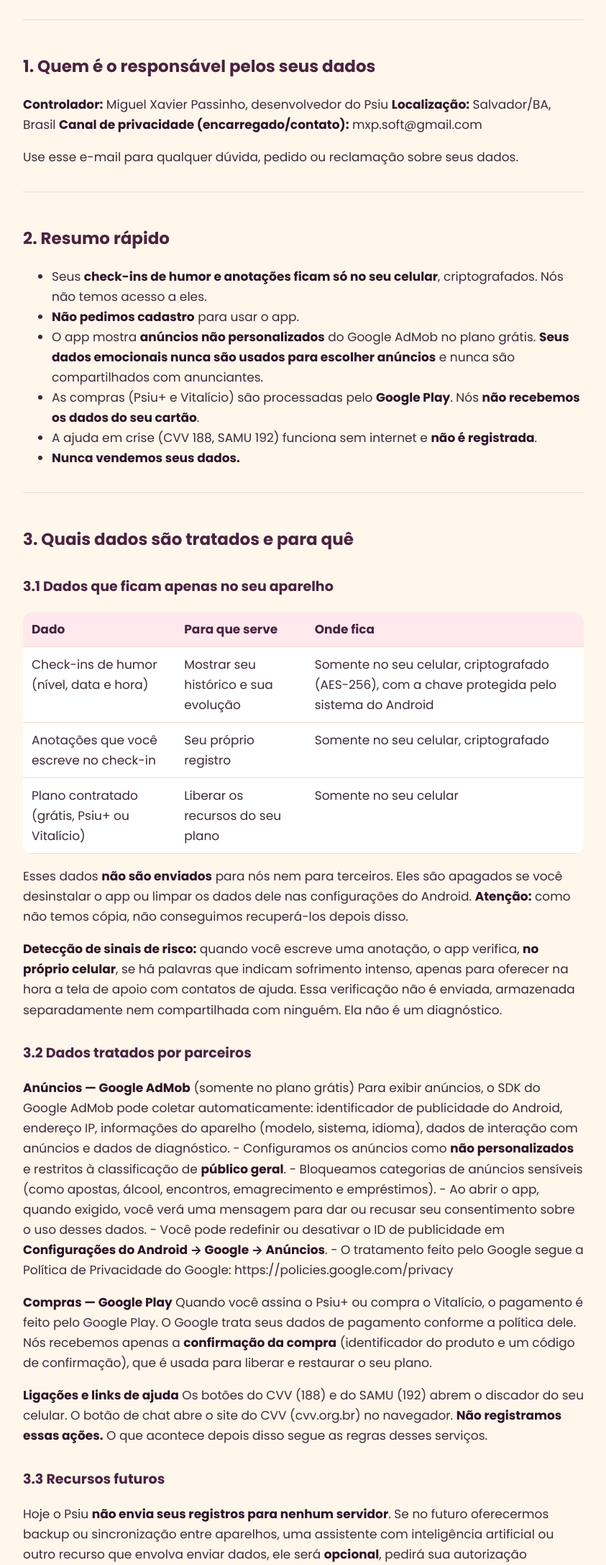
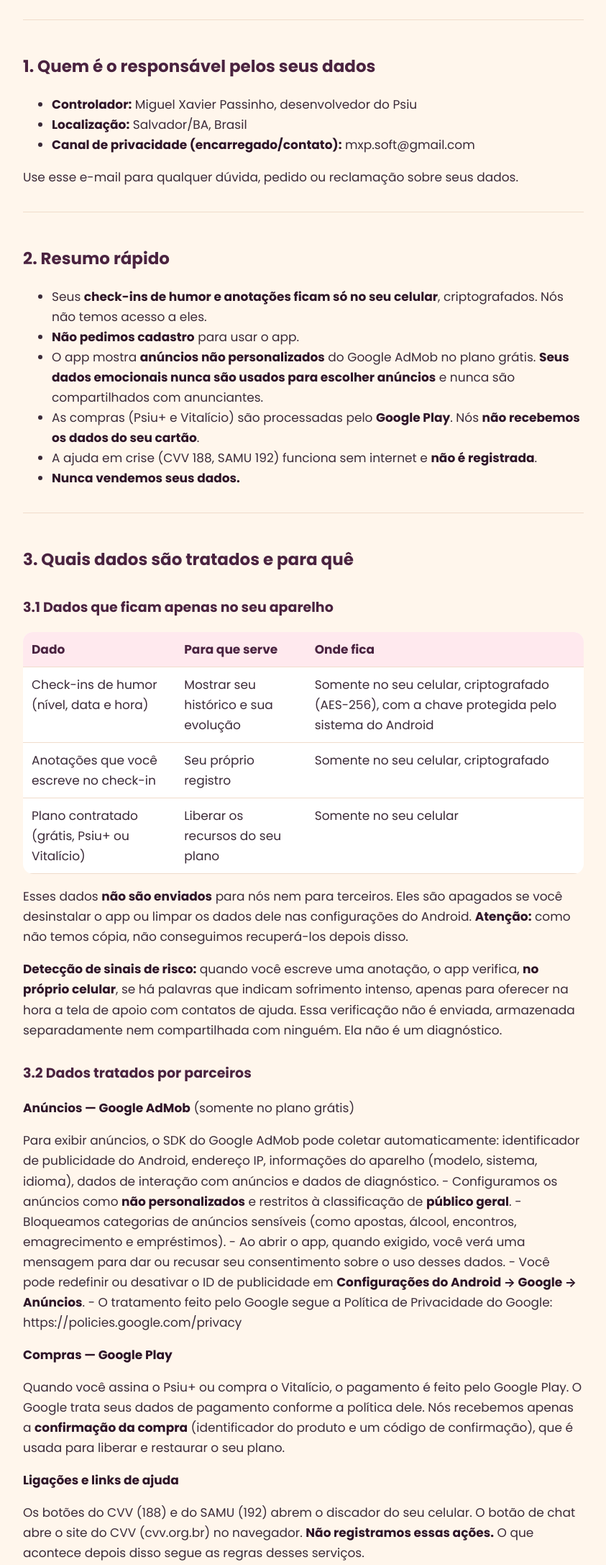
Before and after one commit to miguelpassinho/miguelpassinho.github.io, a plain HTML site: page psiu/privacidade.html in a window 1280 px wide. Shown: the part 460-2634 px from the top of the page at 72% size, without its empty margins (218-1061 px from the left). Drawn offline with Linux system fonts and the light colour scheme.

Commit message:
docs: política com quebras de linha corrigidas
Co-Authored-By: Claude Opus 5.5 <noreply@anthropic.com>
Claude-Session: https://claude.ai/code/session_01KwT6PbJWTwnWbEWpt5mo85

```diff
--- a/psiu/privacidade.html
+++ b/psiu/privacidade.html
@@ -38,9 +38,11 @@ footer{text-align:center;font-size:14px;color:#6B5566;padding:24px}
 <p>Esta Política explica, em linguagem simples, quais dados são tratados, por quê, com quem são compartilhados e quais são os seus direitos, conforme a Lei Geral de Proteção de Dados (Lei nº 13.709/2018 — LGPD).</p>
 <hr />
 <h2>1. Quem é o responsável pelos seus dados</h2>
-<p><strong>Controlador:</strong> Miguel Xavier Passinho, desenvolvedor do Psiu
-<strong>Localização:</strong> Salvador/BA, Brasil
-<strong>Canal de privacidade (encarregado/contato):</strong> mxp.soft@gmail.com</p>
+<ul>
+<li><strong>Controlador:</strong> Miguel Xavier Passinho, desenvolvedor do Psiu</li>
+<li><strong>Localização:</strong> Salvador/BA, Brasil</li>
+<li><strong>Canal de privacidade (encarregado/contato):</strong> mxp.soft@gmail.com</li>
+</ul>
 <p>Use esse e-mail para qualquer dúvida, pedido ou reclamação sobre seus dados.</p>
 <hr />
 <h2>2. Resumo rápido</h2>
@@ -84,17 +86,17 @@ footer{text-align:center;font-size:14px;color:#6B5566;padding:24px}
 <p>Esses dados <strong>não são enviados</strong> para nós nem para terceiros. Eles são apagados se você desinstalar o app ou limpar os dados dele nas configurações do Android. <strong>Atenção:</strong> como não temos cópia, não conseguimos recuperá-los depois disso.</p>
 <p><strong>Detecção de sinais de risco:</strong> quando você escreve uma anotação, o app verifica, <strong>no próprio celular</strong>, se há palavras que indicam sofrimento intenso, apenas para oferecer na hora a tela de apoio com contatos de ajuda. Essa verificação não é enviada, armazenada separadamente nem compartilhada com ninguém. Ela não é um diagnóstico.</p>
 <h3>3.2 Dados tratados por parceiros</h3>
-<p><strong>Anúncios — Google AdMob</strong> (somente no plano grátis)
-Para exibir anúncios, o SDK do Google AdMob pode coletar automaticamente: identificador de publicidade do Android, endereço IP, informações do aparelho (modelo, sistema, idioma), dados de interação com anúncios e dados de diagnóstico.
+<p><strong>Anúncios — Google AdMob</strong> (somente no plano grátis)</p>
+<p>Para exibir anúncios, o SDK do Google AdMob pode coletar automaticamente: identificador de publicidade do Android, endereço IP, informações do aparelho (modelo, sistema, idioma), dados de interação com anúncios e dados de diagnóstico.
 - Configuramos os anúncios como <strong>não personalizados</strong> e restritos à classificação de <strong>público geral</strong>.
 - Bloqueamos categorias de anúncios sensíveis (como apostas, álcool, encontros, emagrecimento e empréstimos).
 - Ao abrir o app, quando exigido, você verá uma mensagem para dar ou recusar seu consentimento sobre o uso desses dados.
 - Você pode redefinir ou desativar o ID de publicidade em <strong>Configurações do Android → Google → Anúncios</strong>.
 - O tratamento feito pelo Google segue a Política de Privacidade do Google: https://policies.google.com/privacy</p>
-<p><strong>Compras — Google Play</strong>
-Quando você assina o Psiu+ ou compra o Vitalício, o pagamento é feito pelo Google Play. O Google trata seus dados de pagamento conforme a política dele. Nós recebemos apenas a <strong>confirmação da compra</strong> (identificador do produto e um código de confirmação), que é usada para liberar e restaurar o seu plano.</p>
-<p><strong>Ligações e links de ajuda</strong>
-Os botões do CVV (188) e do SAMU (192) abrem o discador do seu celular. O botão de chat abre o site do CVV (cvv.org.br) no navegador. <strong>Não registramos essas ações.</strong> O que acontece depois disso segue as regras desses serviços.</p>
+<p><strong>Compras — Google Play</strong></p>
+<p>Quando você assina o Psiu+ ou compra o Vitalício, o pagamento é feito pelo Google Play. O Google trata seus dados de pagamento conforme a política dele. Nós recebemos apenas a <strong>confirmação da compra</strong> (identificador do produto e um código de confirmação), que é usada para liberar e restaurar o seu plano.</p>
+<p><strong>Ligações e links de ajuda</strong></p>
+<p>Os botões do CVV (188) e do SAMU (192) abrem o discador do seu celular. O botão de chat abre o site do CVV (cvv.org.br) no navegador. <strong>Não registramos essas ações.</strong> O que acontece depois disso segue as regras desses serviços.</p>
 <h3>3.3 Recursos futuros</h3>
 <p>Hoje o Psiu <strong>não envia seus registros para nenhum servidor</strong>. Se no futuro oferecermos backup ou sincronização entre aparelhos, uma assistente com inteligência artificial ou outro recurso que envolva enviar dados, ele será <strong>opcional</strong>, pedirá sua autorização específica antes de ser ativado e esta Política será atualizada antes do lançamento.</p>
 <hr />
@@ -174,9 +176,11 @@ Os botões do CVV (188) e do SAMU (192) abrem o discador do seu celular. O botã
 <p>Podemos atualizar esta Política quando o app mudar ou a lei exigir. A data no topo mostra a última versão. Se a mudança for importante — por exemplo, se passarmos a enviar algum dado para servidores —, avisaremos dentro do app antes de ela valer.</p>
 <hr />
 <h2>12. Contato</h2>
-<p>Dúvidas, pedidos ou reclamações sobre privacidade:
-<strong>mxp.soft@gmail.com</strong>
-Miguel Xavier Passinho — Salvador/BA</p>
+<p>Dúvidas, pedidos ou reclamações sobre privacidade:</p>
+<ul>
+<li><strong>mxp.soft@gmail.com</strong></li>
+<li>Miguel Xavier Passinho — Salvador/BA</li>
+</ul>
 </main>
 <footer>Psiu — apoio emocional · Em risco? Ligue <strong>188</strong> (CVV) ou <strong>192</strong> (SAMU)</footer>
 </body>
```
